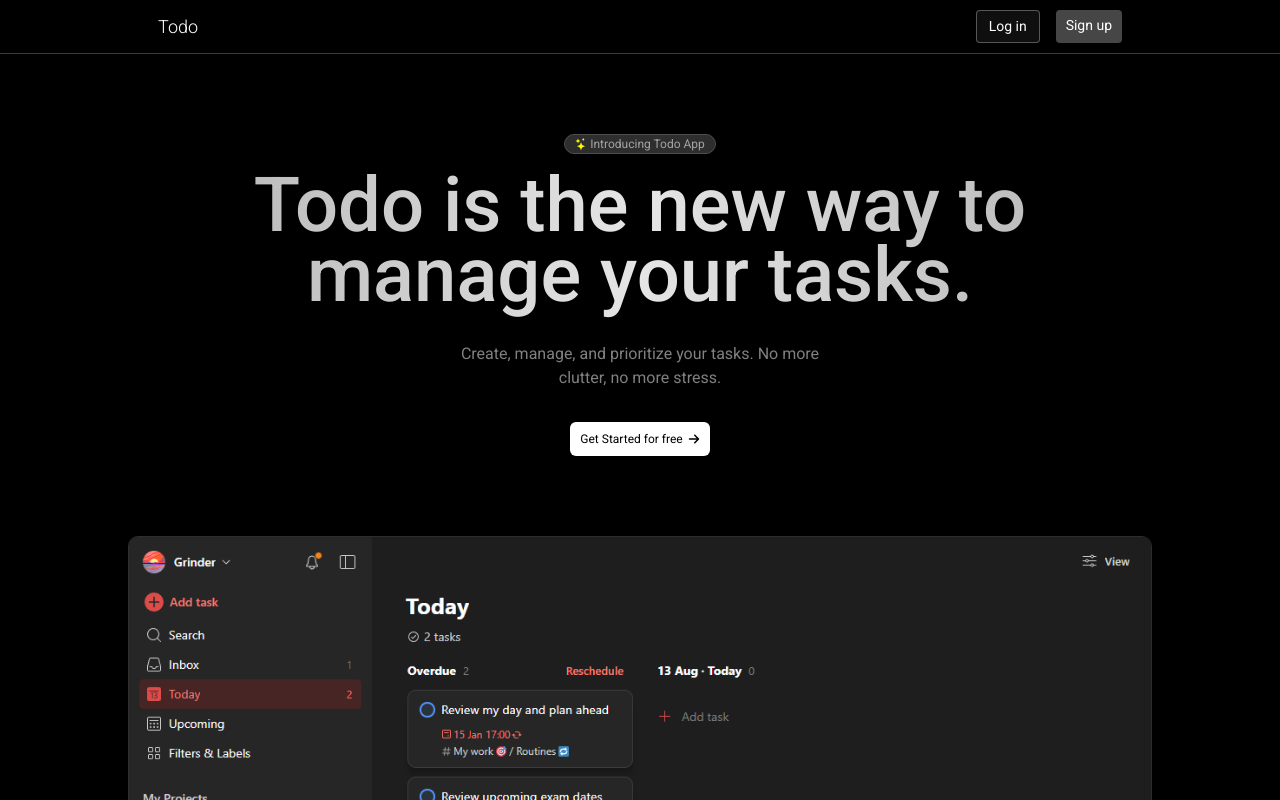
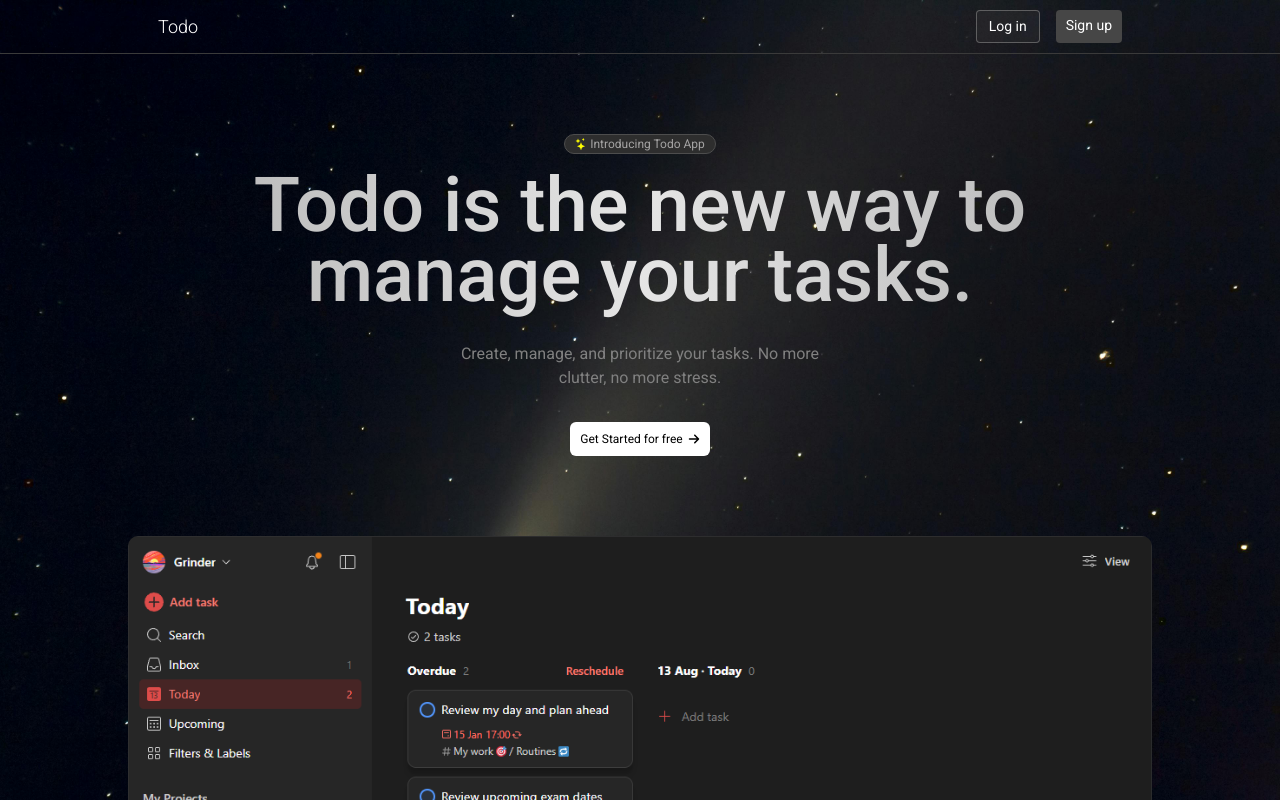
Before and after one commit to Swapnilrupakhetee/fullstacktodo, a React (Vite) app: page / in a window 1280 px wide. Built offline with nearby package versions, Linux system fonts and the light colour scheme.

Commit message:
background-img

```diff
--- a/src/HeroSection/Hero.css
+++ b/src/HeroSection/Hero.css
@@ -3,6 +3,8 @@
     height: 100vh;
     overflow: hidden;
     width: 100%;
+    background-image: url('../assets/heromain.jpg');
+    background-size: cover;
 }
 .hero-nav-container{
     border-bottom: 1px solid rgb(58, 58, 58);
```
Also changed, not shown: src/assets/heromain.jpg (added).
